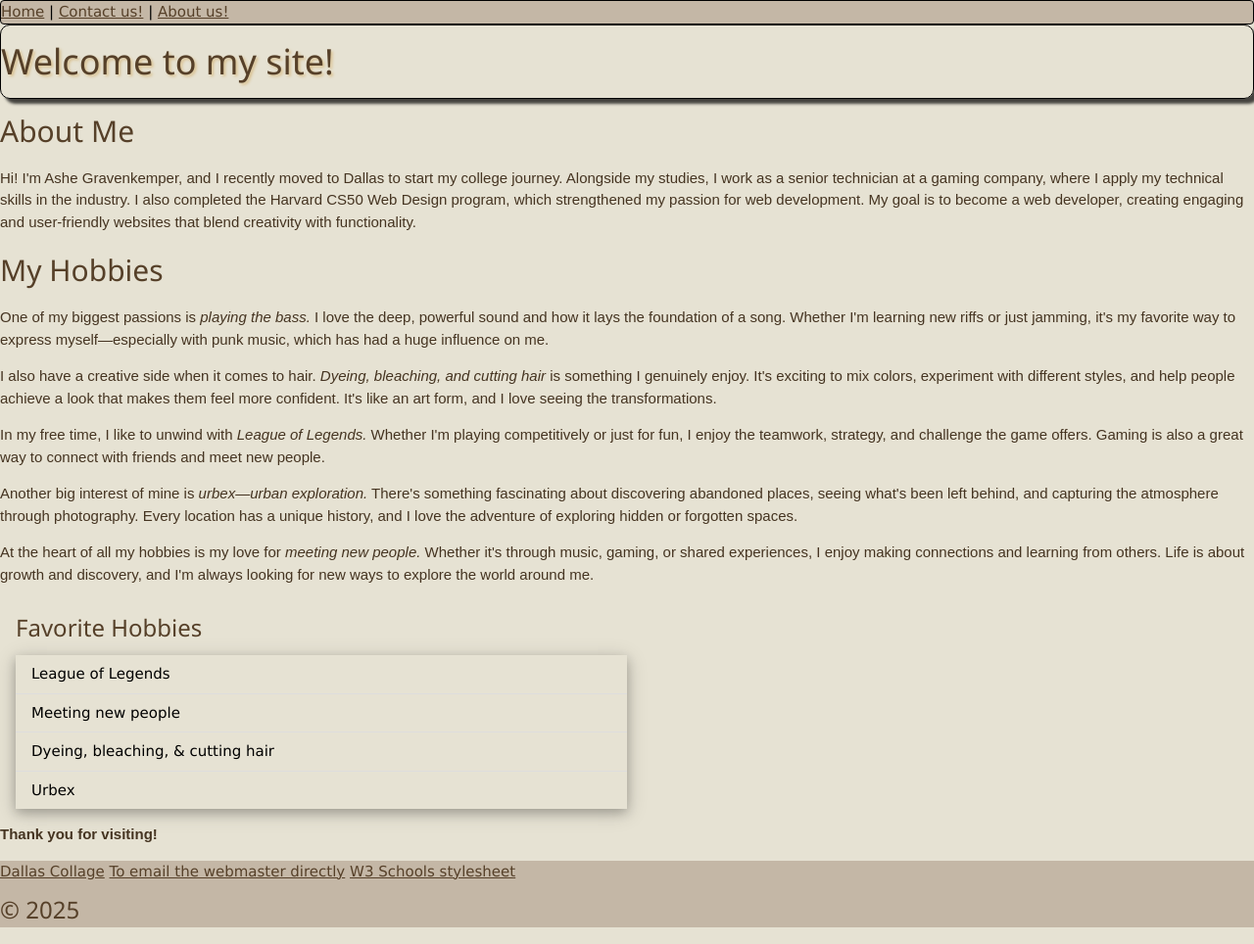
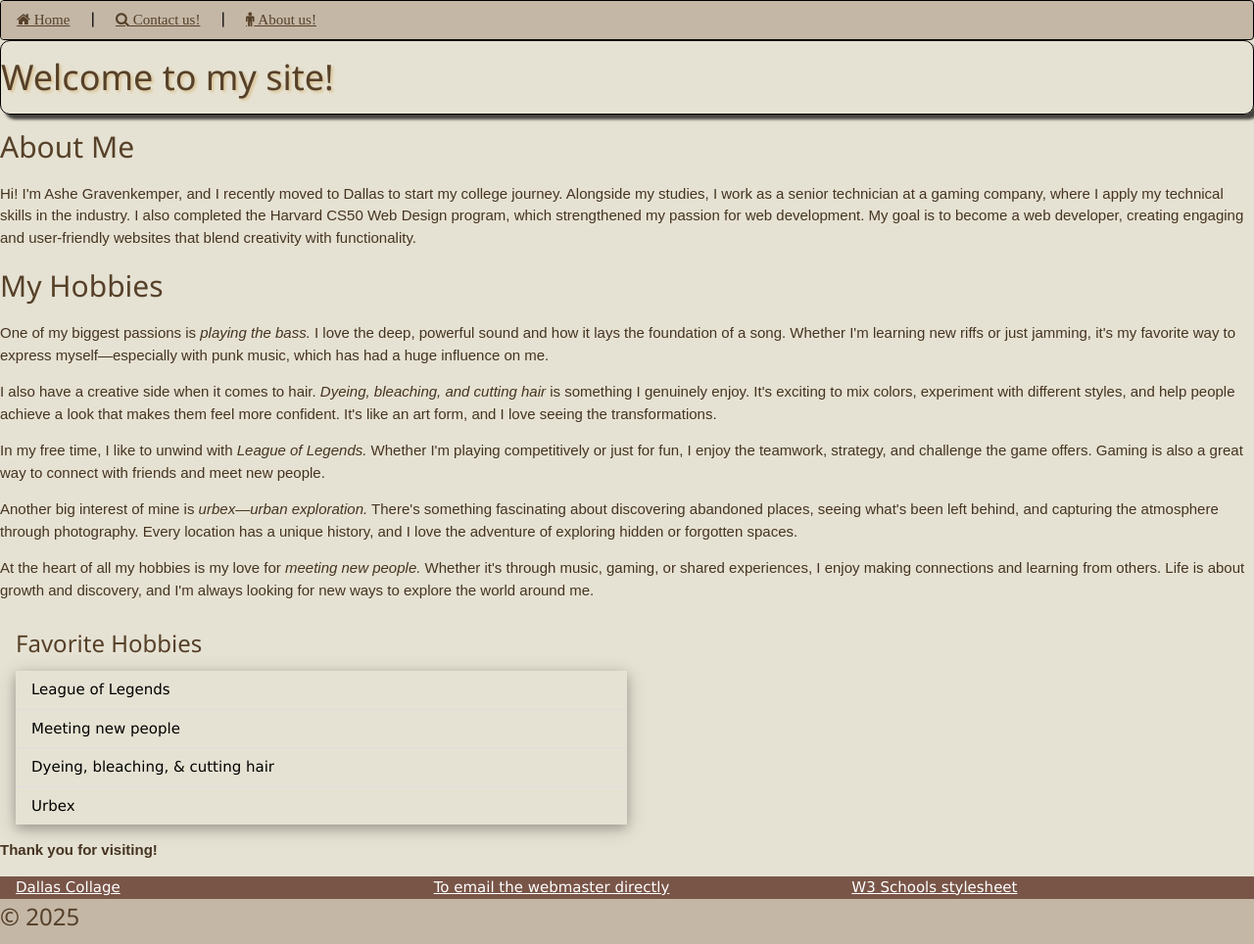
Before and after one commit to cinderiyi/web-tools, a plain HTML site: page index.html in a window 1280 px wide. Shown: the whole page at 98% size. Drawn offline with nearby package versions, Linux system fonts and the light colour scheme; a web font is replaced by a local one.

Commit message:
update to w3css

```diff
--- a/index.html
+++ b/index.html
@@ -7,14 +7,15 @@
     <meta name="viewport" content="width=device-width, initial-scale=1.0">
     <link rel="stylesheet" href="style.css"/>
     <link rel="stylesheet" href="https://www.w3schools.com/w3css/5/w3.css">
+    <link rel="stylesheet" href="https://cdnjs.cloudflare.com/ajax/libs/font-awesome/4.7.0/css/font-awesome.min.css">
     <title>My Web Tools Site</title>
 </head>
 
 <body>
-    <nav>
-        <a href="index.html">Home</a> |
-        <a href="contact-us.html">Contact us!</a> |
-        <a href="about-us.html">About us!</a>
+    <nav class="w3-bar">
+        <button class="w3-button"> <a href="index.html" class="fa fa-home"> Home</a> </button> |
+        <button class="w3-button"> <a href="contact-us.html" class="fa fa-search"> Contact us!</a> </button> |
+        <button class="w3-button"> <a href="about-us.html" class="fa fa-male"> About us!</a> </button>
      </nav>
      <header id="pop">
         <h1>Welcome to my site!</h1>
@@ -46,15 +47,12 @@
             </div>
             <p><strong>Thank you for visiting!</strong></p>
         </section>
-        <footer>
-            <a href="https://www.dallascollege.edu/pages/default.aspx" title="dallas collage" target="_blank"> Dallas Collage</a>
-            <a href="mailto:cydner2011ag@gmail.com" target="_blank"> To email the webmaster directly</a>
-            <a href="w3.css" target="_blank"> W3 Schools stylesheet</a>
+        <footer class="w3-row">
+            <a href="https://www.dallascollege.edu/pages/default.aspx" title="dallas collage" target="_blank" class="w3-third w3-container w3-brown"> Dallas Collage</a>
+            <a href="mailto:cydner2011ag@gmail.com" target="_blank" class="w3-third w3-container w3-brown"> To email the webmaster directly</a>
+            <a href="w3.css" target="_blank" class="w3-third w3-container w3-brown"> W3 Schools stylesheet</a>
             <h3>&copy; 2025</h3>
          </footer>
     </main>
-
-
 </body>
-
 </html>
```
